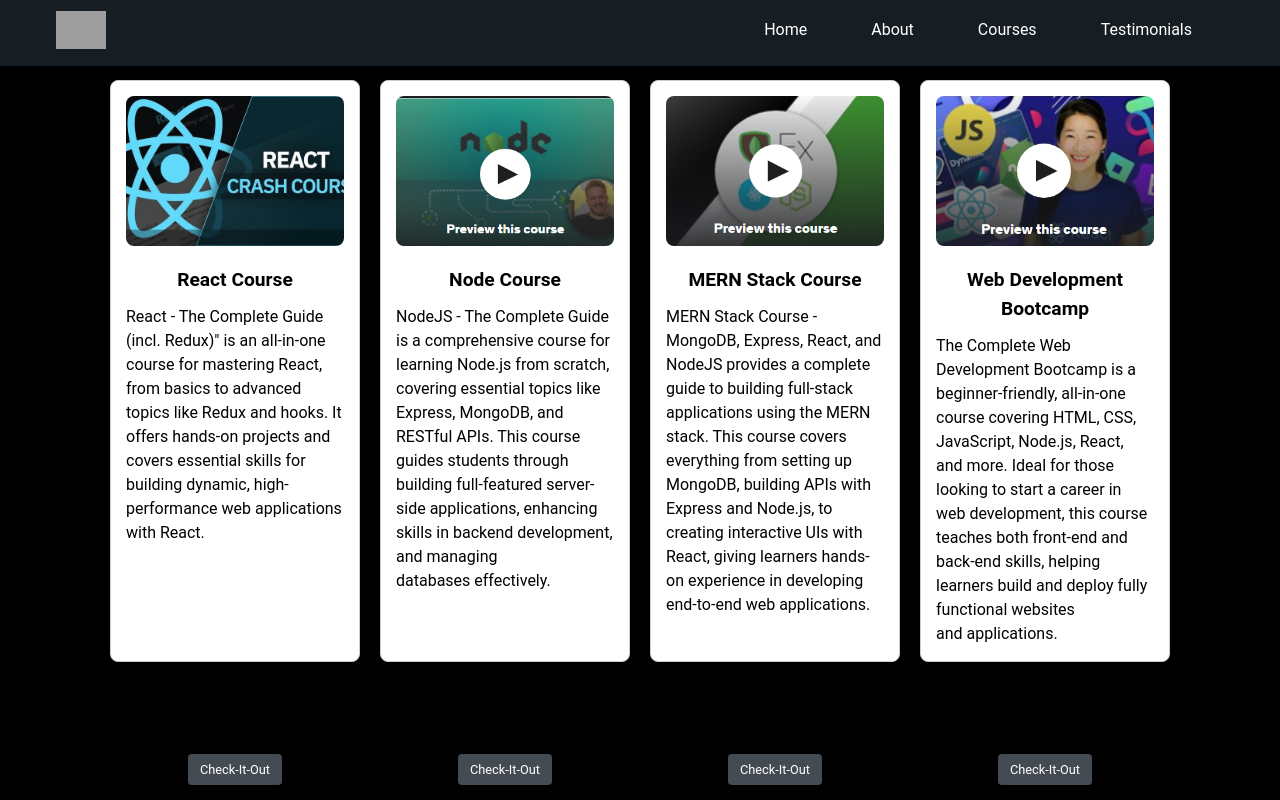
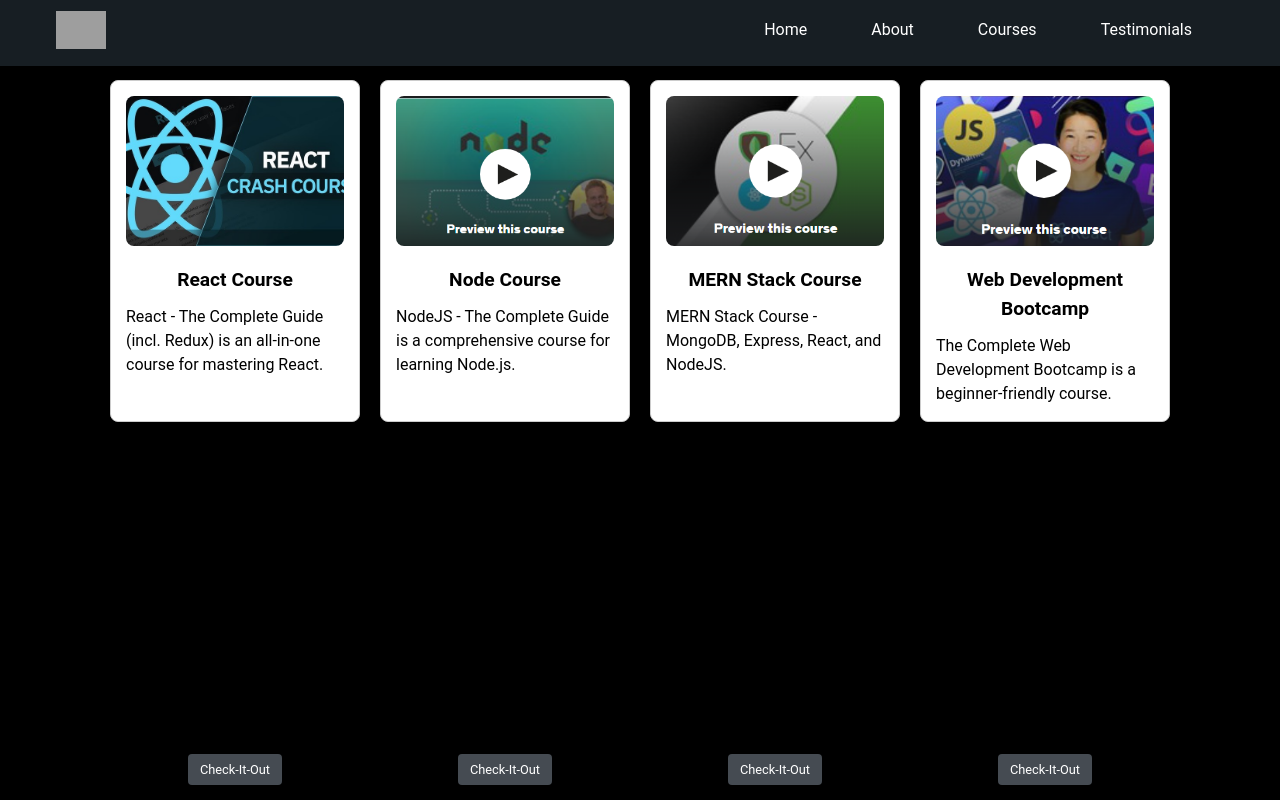
Before and after one commit to nehaaaah123/learnmate, a React (Vite) app: page /web in a window 1280 px wide. Shown: the top 800 px of the page. Built offline with nearby package versions, Linux system fonts and the light colour scheme; grey boxes are pictures that could not be loaded.

Commit message:
Update web.jsx

```diff
--- a/src/Compnents/WebDev/web.jsx
+++ b/src/Compnents/WebDev/web.jsx
@@ -8,22 +8,52 @@
 import c4 from "../c4.png";
 
 const web = [
-  { image: c1, title: "React Course", link: "https://www.udemy.com/course/react-the-complete-guide-incl-redux/?couponCode=IND21PM" , about:'React - The Complete Guide (incl. Redux)" is an all-in-one course for mastering React, from basics to advanced topics like Redux and hooks. It offers hands-on projects and covers essential skills for building dynamic, high-performance web applications with React.'},
-  { image: c2, title: "Node Course" ,link:'https://www.udemy.com/course/nodejs-the-complete-guide/?couponCode=IND21PM',about:"NodeJS - The Complete Guide is a comprehensive course for learning Node.js from scratch, covering essential topics like Express, MongoDB, and RESTful APIs. This course guides students through building full-featured server-side applications, enhancing skills in backend development, and managing databases effectively."},
-  { image: c3, title: "MERN Stack Course",link:'https://www.udemy.com/course/mern-stack-course-mongodb-express-react-and-nodejs',about:"MERN Stack Course - MongoDB, Express, React, and NodeJS provides a complete guide to building full-stack applications using the MERN stack. This course covers everything from setting up MongoDB, building APIs with Express and Node.js, to creating interactive UIs with React, giving learners hands-on experience in developing end-to-end web applications." },
-  { image: c4, title: " Web Development Bootcamp",link:'https://www.udemy.com/course/the-complete-web-development-bootcamp/?couponCode=IND21PM',about:"The Complete Web Development Bootcamp is a beginner-friendly, all-in-one course covering HTML, CSS, JavaScript, Node.js, React, and more. Ideal for those looking to start a career in web development, this course teaches both front-end and back-end skills, helping learners build and deploy fully functional websites and applications." }
+  {
+    image: c1,
+    title: "React Course",
+    link: "https://www.udemy.com/course/react-the-complete-guide-incl-redux/?couponCode=IND21PM",
+    about: 'React - The Complete Guide (incl. Redux) is an all-in-one course for mastering React.',
+    review: "Rated 3.5 stars by 50k+ students.",
+    level: "Advanced"
+  },
+  {
+    image: c2,
+    title: "Node Course",
+    link: 'https://www.udemy.com/course/nodejs-the-complete-guide/?couponCode=IND21PM',
+    about: "NodeJS - The Complete Guide is a comprehensive course for learning Node.js.",
+    review: "Rated 4 stars by 70k+ students.",
+    level: "Beginner"
+  },
+  {
+    image: c3,
+    title: "MERN Stack Course",
+    link: 'https://www.udemy.com/course/mern-stack-course-mongodb-express-react-and-nodejs',
+    about: "MERN Stack Course - MongoDB, Express, React, and NodeJS.",
+    review: "Rated 4.5 stars by 30k+ students.",
+    level: "Moderate"
+  },
+  {
+    image: c4,
+    title: "Web Development Bootcamp",
+    link: 'https://www.udemy.com/course/the-complete-web-development-bootcamp/?couponCode=IND21PM',
+    about: "The Complete Web Development Bootcamp is a beginner-friendly course.",
+    review: "Rated 2.5 stars by 5k+ students.",
+    level: "Advanced"
+  }
 ];
 
 export default function Web() {
   return (
     <div className="web-container">
-      {Array.isArray(web) && web.map((web, index) => (
+      {Array.isArray(web) && web.map((course, index) => (
         <WebCard
           key={index}
-          image={web.image}
-          title={web.title}
-          about={web.about}
-          link={web.link}
+          image={course.image}
+          title={course.title}
+          about={course.about}
+          link={course.link}
+          level={course.level}  // Pass the level prop
+          review={course.review}  // Pass the review prop
         />
       ))}
     </div>
```
